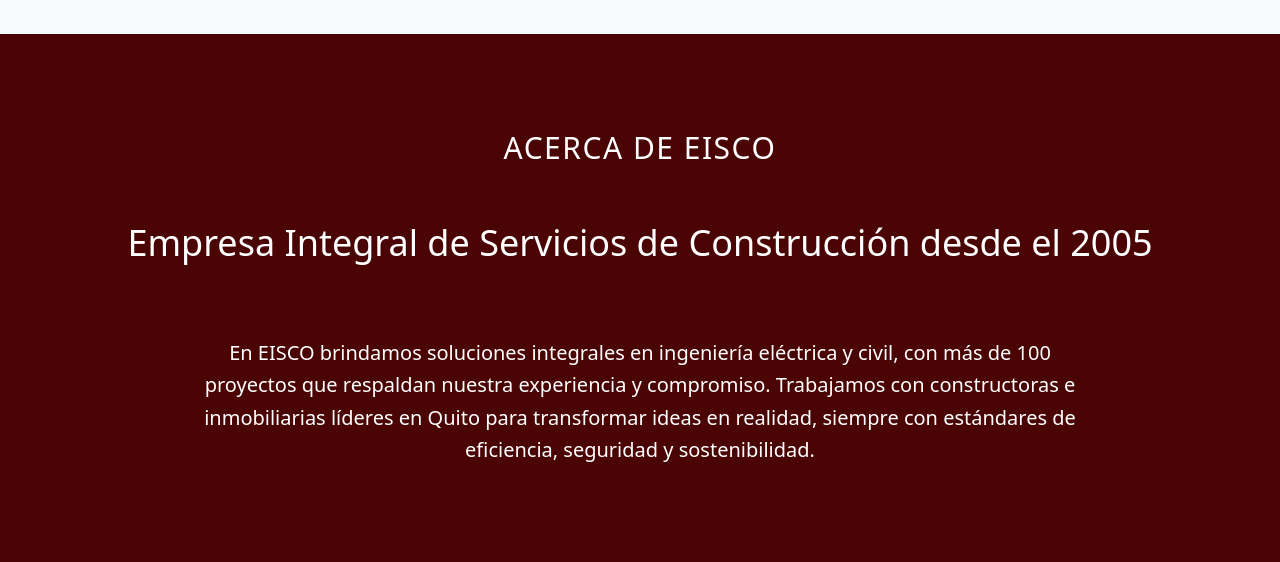
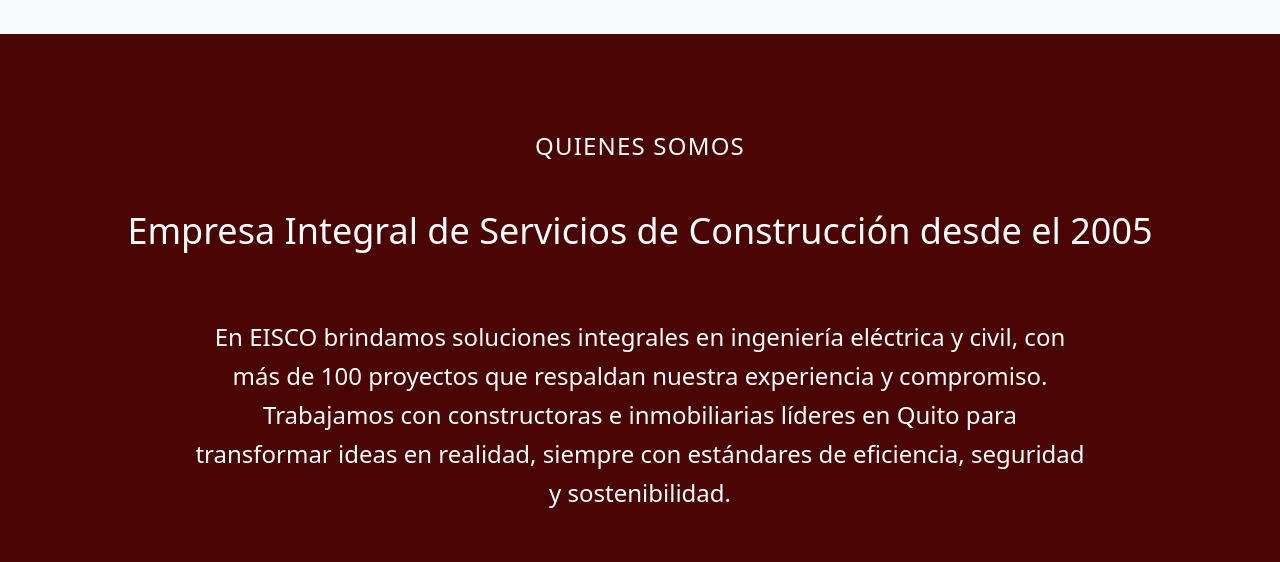
Before and after one commit to arcanel4bs/eisco, a React (Vite) app: page / in a window 1280 px wide. Shown: the part 1820-2382 px from the top of the page. Built offline with nearby package versions, Linux system fonts and the light colour scheme.

Commit message:
update spacing

```diff
--- a/src/components/CompanyDescription.jsx
+++ b/src/components/CompanyDescription.jsx
@@ -4,13 +4,13 @@
   return (
     <section className="bg-[#4A0404] text-white py-24 -mx-[calc((100vw-100%)/2)] px-4">
       <div className="max-w-6xl mx-auto">
-        <h2 className="text-3xl text-center mb-12 tracking-wider">
-          ACERCA DE EISCO
+        <h2 className="text-2xl text-center mb-10 tracking-wider">
+          QUIENES SOMOS
         </h2>
-        <h3 className="text-4xl text-center mb-16 leading-relaxed">
+        <h3 className="text-4xl text-center mb-14 leading-relaxed">
           Empresa Integral de Servicios de Construcción desde el 2005
         </h3>
-        <p className="text-center text-xl leading-relaxed max-w-4xl mx-auto">
+        <p className="text-center text-2xl leading-relaxed max-w-4xl mx-auto">
           En EISCO brindamos soluciones integrales en ingeniería eléctrica y civil,
           con más de 100 proyectos que respaldan nuestra experiencia y compromiso.
           Trabajamos con constructoras e inmobiliarias líderes en Quito para transformar
```
